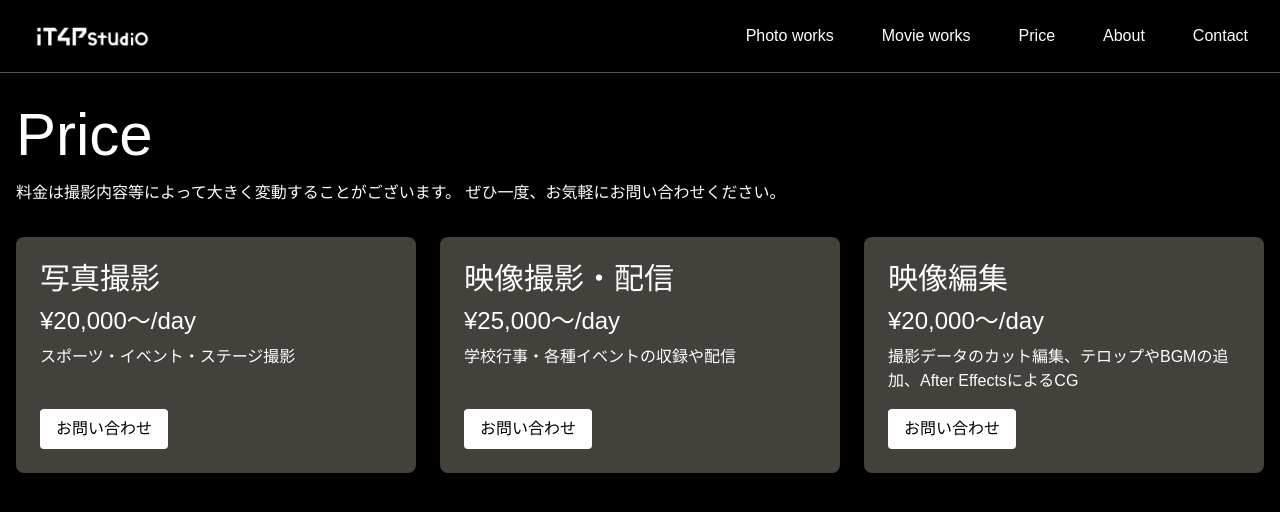
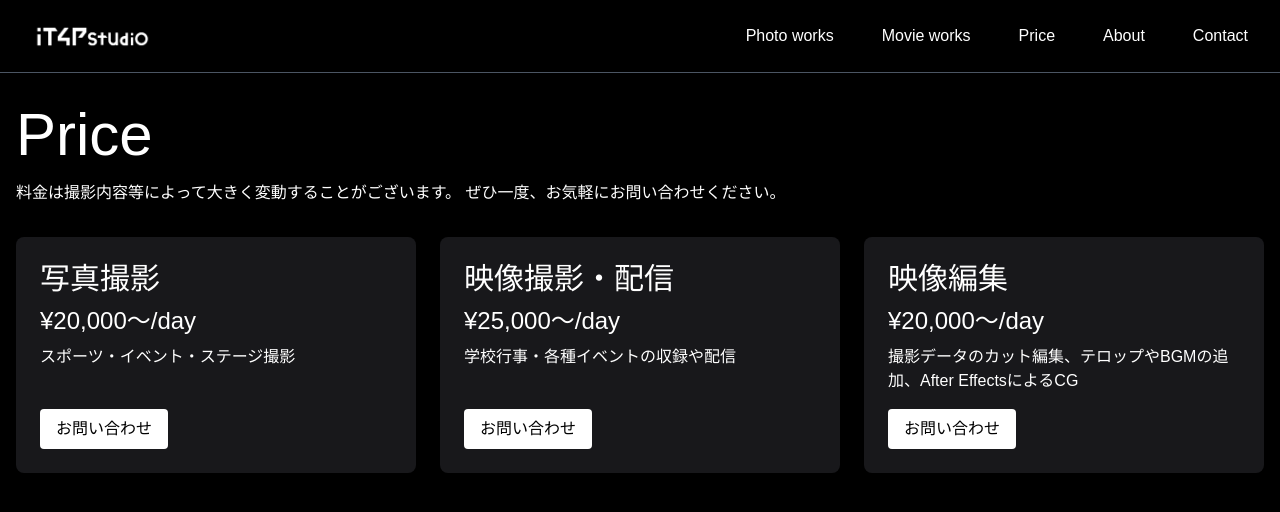
Before and after one commit to iT4P-studio/portfolio, a Next.js app: page /price in a window 1280 px wide. Shown: the top 512 px of the page. Built offline with nearby package versions, Linux system fonts and the light colour scheme.

Commit message:
chg bg clr

```diff
--- a/app/price/page.js
+++ b/app/price/page.js
@@ -45,7 +45,7 @@ export default function PricePage() {
         {plans.map((plan, idx) => (
           <div
             key={idx}
-            className="rounded-lg bg-stone-700 p-6 flex flex-col items-start"
+            className="rounded-lg bg-zinc-900 p-6 flex flex-col items-start"
           >
             <h2 className="text-3xl text-white mb-2">
               {plan.title}
```
